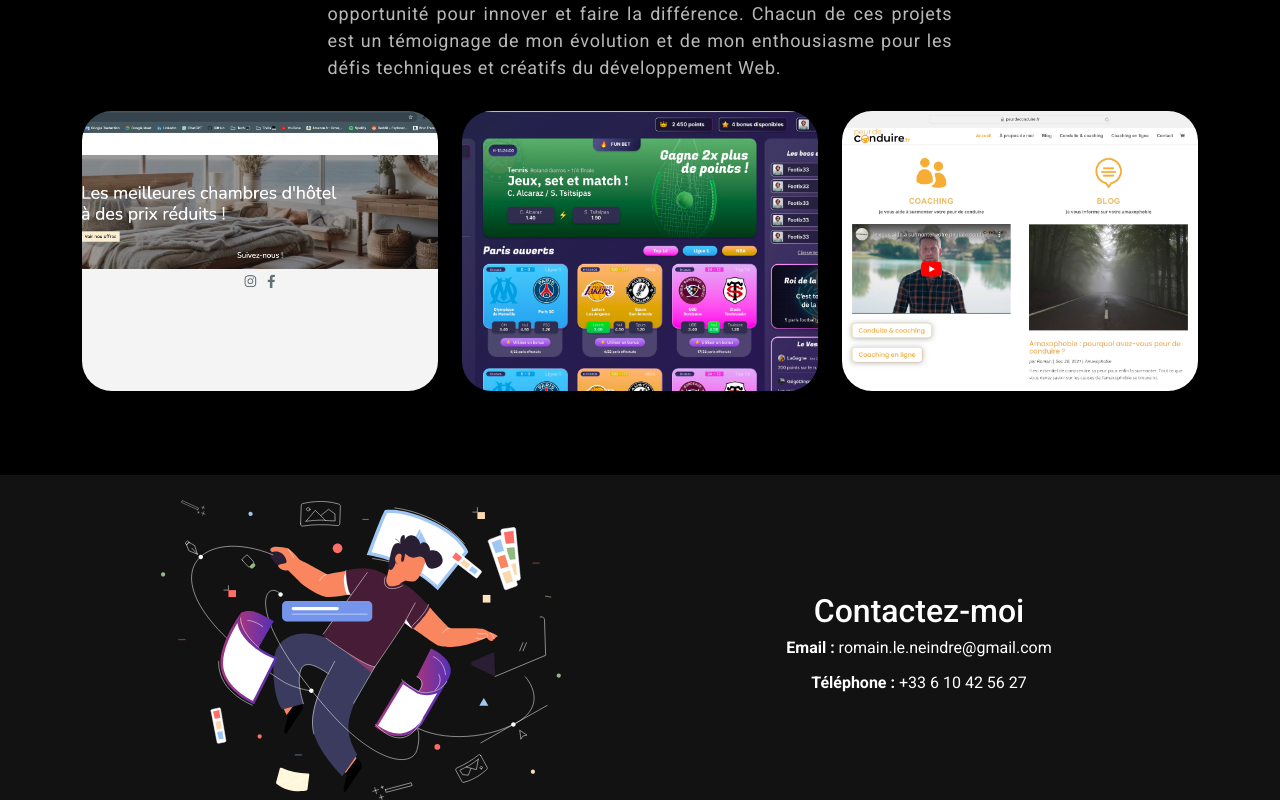
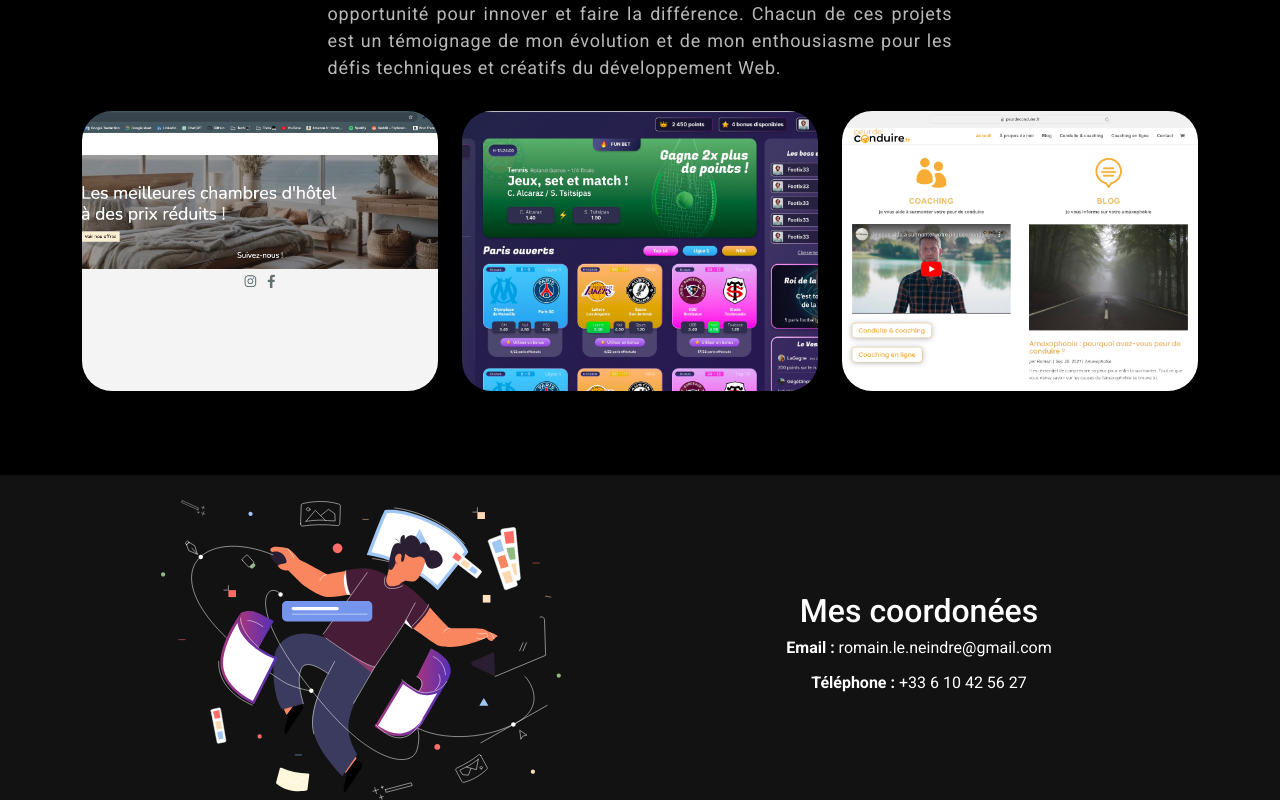
Before and after one commit to McKouign/my-portfolio, a React (Create React App) app: page / in a window 1280 px wide. Shown: the part 2233-3033 px from the top of the page. Built offline with nearby package versions, Linux system fonts and the light colour scheme.

Commit message:
coordonées

```diff
--- a/src/Components/Contact.js
+++ b/src/Components/Contact.js
@@ -12,7 +12,7 @@ export const Contact = () => {
             <img src={ContactImg} alt="Contact me" />
           </div>
           <div className="contact-info">
-            <h2>Contactez-moi</h2>
+            <h2>Mes coordonées</h2>
             <p>
               <strong>Email :</strong> romain.le.neindre@gmail.com
             </p>
```
Also changed, not shown: package.json (+7 -1 lines), 1 other file (tests, documents, lock files or other folders).
